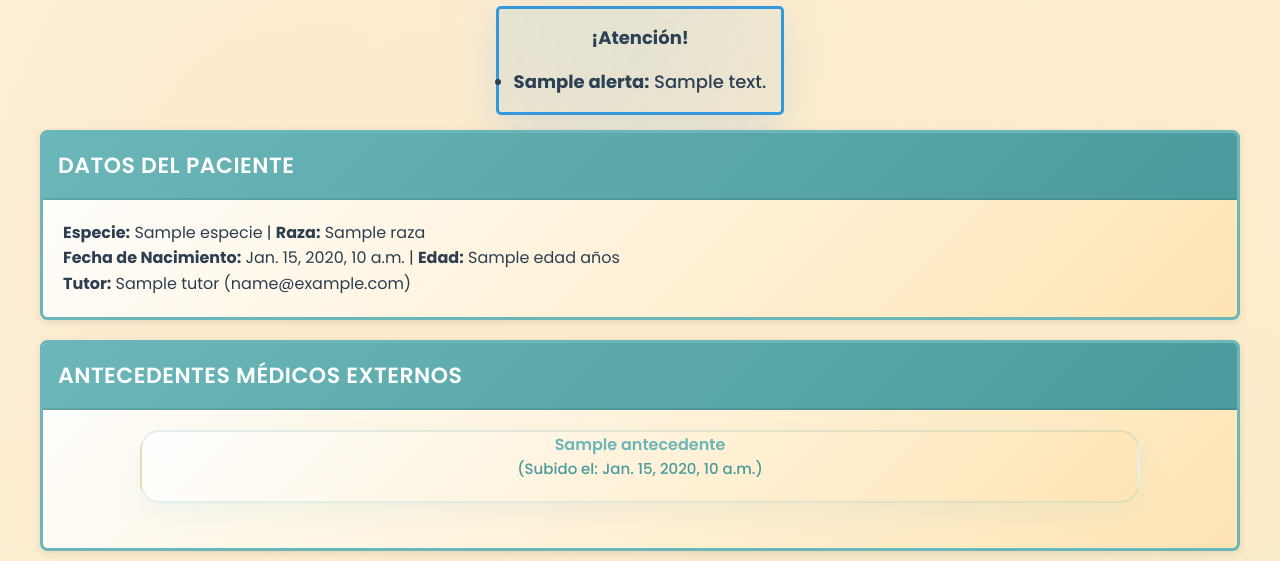
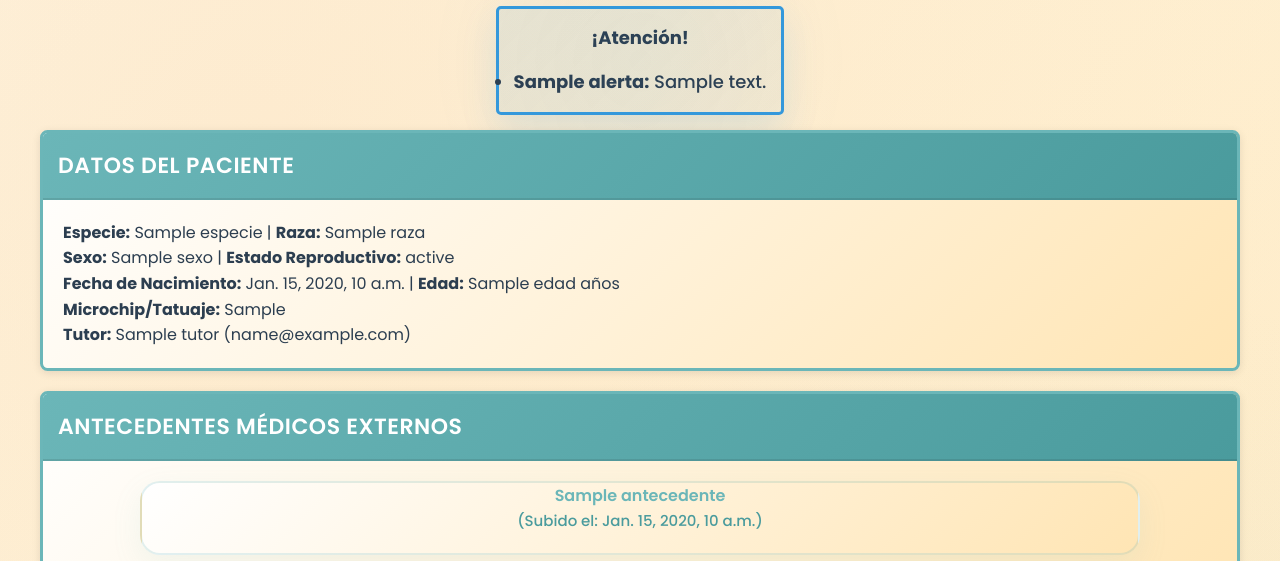
Before and after one commit to SanadaAstolfo/IngSoftwareProyecto, a Django app: template app/templates/gestion/detalle_paciente.html in a window 1280 px wide. Shown: the part 562-1123 px from the top of the page. Run offline with Django 5.2, Linux system fonts and the light colour scheme; the template is opened without the code that fills it: most values are stand-ins (such as "Sample title", 1, 10 or a date in 2020); grey boxes marked "Sample" are stand-in pictures.

Commit message:
Update detalle_paciente.html

```diff
--- a/app/templates/gestion/detalle_paciente.html
+++ b/app/templates/gestion/detalle_paciente.html
@@ -44,7 +44,11 @@
         <div class="card-header">{% trans "Datos del Paciente" %}</div>
         <div class="card-body">
             <p><strong>{% trans "Especie" %}:</strong> {{ paciente.especie }} | <strong>{% trans "Raza" %}:</strong> {{ paciente.raza }}</p>
+            <p><strong>{% trans "Sexo" %}:</strong> {{ paciente.sexo }} | <strong>{% trans "Estado Reproductivo" %}:</strong> {{ paciente.estado_reproductivo }}</p>
             <p><strong>{% trans "Fecha de Nacimiento" %}:</strong> {{ paciente.fecha_nacimiento }} | <strong>{% trans "Edad" %}:</strong> {{ paciente.edad }} {% trans "años" %}</p>
+            {% if paciente.microchip_tatuaje %}
+            <p><strong>{% trans "Microchip/Tatuaje" %}:</strong> {{ paciente.microchip_tatuaje }}</p>
+            {% endif %}
             <p><strong>{% trans "Tutor" %}:</strong> {{ paciente.tutor.nombre_completo }} ({{ paciente.tutor.email }})</p>
         </div>
     </div>
```
